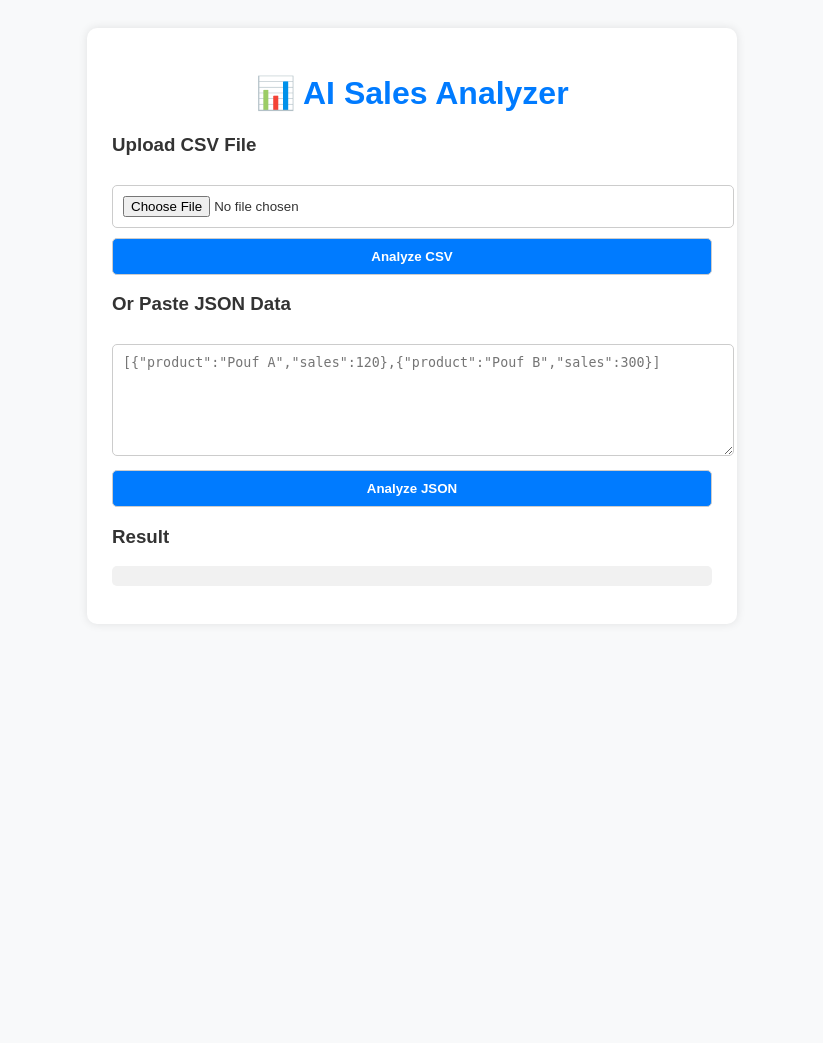
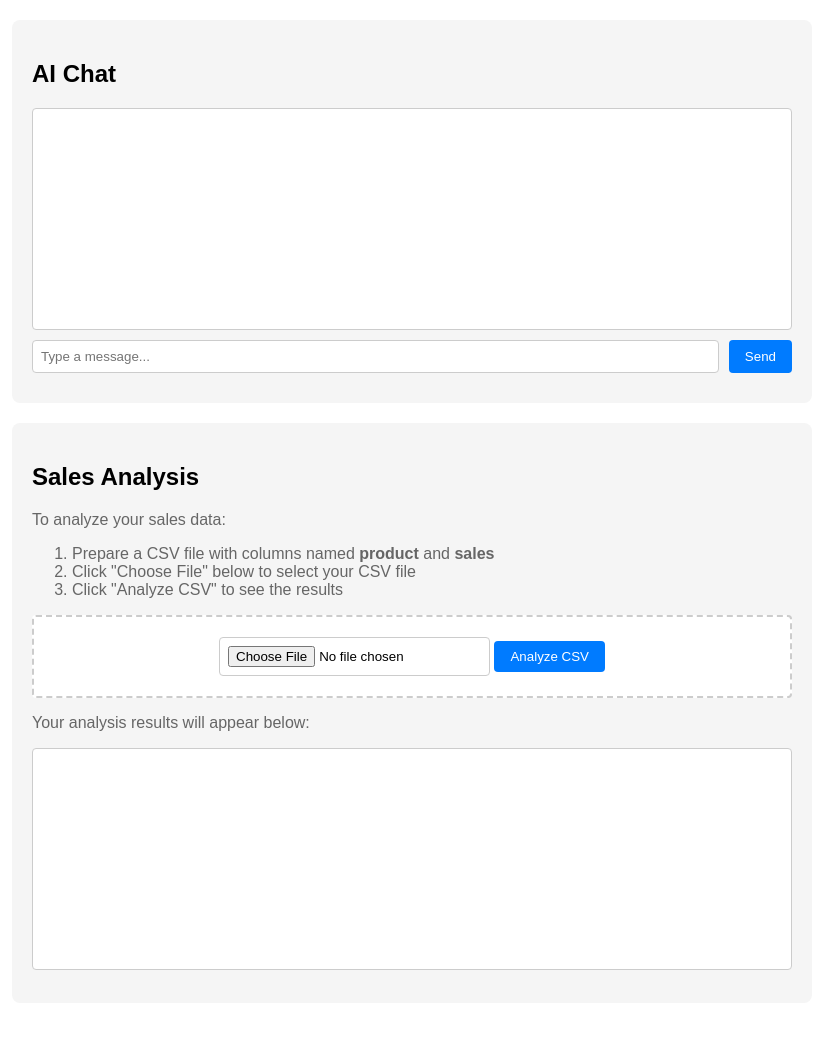
Before and after one commit to yocho1/ai-sales-chatbot, a Flask app: page / in a window 1280 px wide. Shown: the whole page, without its empty margins (228-1051 px from the left). Before the commit the page ends 543 px from the top, so only its background shows below. Run offline with Flask 3, Linux system fonts and the light colour scheme.

Commit message:
Add chat/analyze endpoints, improve frontend upload UI and JSON serialization

```diff
--- a/app.py
+++ b/app.py
@@ -67,14 +67,37 @@
     except Exception as e:
         ai_insight = f"❌ AI Insight generation failed: {e}"
 
+    # Convert numpy / pandas scalar types to native Python types so jsonify can serialize them
+    def to_native(val):
+        try:
+            if isinstance(val, (np.integer,)):
+                return int(val)
+            if isinstance(val, (np.floating,)):
+                return float(val)
+            if hasattr(val, 'item'):
+                return val.item()
+        except Exception:
+            pass
+        return val
+
+    total_sales_native = to_native(total_sales)
+    avg_sales_native = to_native(round(avg_sales, 2))
+    median_sales_native = to_native(round(median_sales, 2))
+    std_sales_native = to_native(round(std_sales, 2))
+
+    highest_sale_product = str(highest_sale['product'])
+    lowest_sale_product = str(lowest_sale['product'])
+    highest_sale_sales = to_native(highest_sale['sales'])
+    lowest_sale_sales = to_native(lowest_sale['sales'])
+
     return {
-        "total_sales": total_sales,
-        "average_sales": round(avg_sales, 2),
-        "median_sales": round(median_sales, 2),
-        "std_sales": round(std_sales, 2),
-        "highest_sale": {"product": highest_sale['product'], "sales": highest_sale['sales']},
-        "lowest_sale": {"product": lowest_sale['product'], "sales": lowest_sale['sales']},
-        "trend": trend,
+        "total_sales": total_sales_native,
+        "average_sales": avg_sales_native,
+        "median_sales": median_sales_native,
+        "std_sales": std_sales_native,
+        "highest_sale": {"product": highest_sale_product, "sales": highest_sale_sales},
+        "lowest_sale": {"product": lowest_sale_product, "sales": lowest_sale_sales},
+        "trend": str(trend),
         "ai_insight": ai_insight
     }
 
@@ -84,39 +107,58 @@
 def index():
     return render_template("index.html")  # Your chat HTML
 
-@app.route("/analyze", methods=["POST"])
-def sales_route():  # unique function name
+@app.route("/chat", methods=["POST"])
+def chat():
     try:
-        if "file" in request.files:
-            data = pd.read_csv(request.files["file"])
-        else:
-            json_data = request.get_json()
-            if not json_data:
-                return jsonify({"error": "No file or JSON data provided."})
-            data = pd.DataFrame(json_data)
+        data = request.get_json()
+        if not data or 'message' not in data:
+            return jsonify({"error": "No message provided"}), 400
+
+        user_message = str(data['message'])
+
+        # Build a prompt for the AI model. You can expand this to include
+        # conversation history or system instructions.
+        prompt = f"User: {user_message}\nAssistant:"
+
+        try:
+            response = client.models.generate_content(
+                model="models/gemini-pro-latest",
+                contents=prompt
+            )
+            ai_reply = getattr(response, 'text', None) or str(response)
+        except Exception as e:
+            # If the AI call fails, fall back to a friendly message
+            ai_reply = f"(AI generation failed) {e}"
+
+        return jsonify({"response": ai_reply})
+    except Exception as e:
+        return jsonify({"error": str(e)}), 500
+
+@app.route("/analyze", methods=["GET", "POST"])
+def analyze():
+    if request.method == "GET":
+        return render_template("analyze.html")  # Create this template or use index.html
+
+    try:
+        if "file" not in request.files:
+            return jsonify({"error": "No file uploaded"}), 400
+
+        file = request.files["file"]
+        if file.filename == '':
+            return jsonify({"error": "No file selected"}), 400
+
+        if not file.filename.endswith('.csv'):
+            return jsonify({"error": "Only CSV files are allowed"}), 400
+
+        data = pd.read_csv(file)
 
         result = analyze_sales_df(data)
         return jsonify(result)
-
-    except Exception as e:
-        return jsonify({"error": str(e)})
-
-@app.route("/chat", methods=["POST"])
-def chat():
-    try:
-        user_message = request.json.get("message", "")
-        if not user_message:
-            return jsonify({"error": "No message provided."})
-
-        response = client.models.generate_content(
-            model="models/gemini-pro-latest",
-            contents=user_message
-        )
-        return jsonify({"reply": response.text})
     except Exception as e:
         return jsonify({"error": str(e)})
 
 
 
+
 if __name__ == "__main__":
     app.run(debug=True)
--- a/templates/index.html
+++ b/templates/index.html
@@ -2,111 +2,194 @@
 <html lang="en">
   <head>
     <meta charset="UTF-8" />
-    <meta name="viewport" content="width=device-width, initial-scale=1.0" />
-    <title>AI Sales Analyzer</title>
+    <title>AI Chat & Sales Analyzer</title>
     <style>
       body {
         font-family: Arial, sans-serif;
-        background: #f8f9fa;
-        color: #333;
+        margin: 20px;
+        max-width: 800px;
+        margin: 0 auto;
         padding: 20px;
       }
-      .container {
-        max-width: 600px;
-        margin: auto;
+      .section {
+        background: #f5f5f5;
+        padding: 20px;
+        border-radius: 8px;
+        margin-bottom: 20px;
+      }
+      #chat-box {
+        border: 1px solid #ccc;
+        padding: 10px;
+        height: 200px;
+        overflow-y: auto;
+        margin-bottom: 10px;
         background: white;
-        padding: 25px;
-        border-radius: 10px;
-        box-shadow: 0 0 10px rgba(0, 0, 0, 0.1);
+        border-radius: 4px;
       }
-      h1 {
-        text-align: center;
-        color: #007bff;
+      .user {
+        color: blue;
+        margin: 5px 0;
       }
-      input,
-      button,
-      textarea {
-        width: 100%;
-        margin-top: 10px;
+      .ai {
+        color: green;
+        margin: 5px 0;
+      }
+      #analysis-result {
+        border: 1px solid #ccc;
         padding: 10px;
-        border-radius: 5px;
+        height: 200px;
+        overflow-y: auto;
+        white-space: pre-wrap;
+        background: white;
+        border-radius: 4px;
+      }
+      .input-group {
+        margin: 10px 0;
+        display: flex;
+        gap: 10px;
+      }
+      input[type='text'],
+      input[type='file'] {
+        padding: 8px;
         border: 1px solid #ccc;
+        border-radius: 4px;
+        flex-grow: 1;
       }
       button {
-        background-color: #007bff;
+        background: #007bff;
         color: white;
+        border: none;
+        padding: 8px 16px;
+        border-radius: 4px;
         cursor: pointer;
-        font-weight: bold;
       }
       button:hover {
-        background-color: #0056b3;
+        background: #0056b3;
       }
-      pre {
-        background: #f1f1f1;
-        padding: 10px;
-        border-radius: 5px;
-        margin-top: 15px;
-        max-height: 300px;
-        overflow-y: auto;
+      .upload-section {
+        border: 2px dashed #ccc;
+        padding: 20px;
+        text-align: center;
+        background: white;
+        border-radius: 4px;
+        margin: 10px 0;
+      }
+      .instructions {
+        color: #666;
+        margin: 10px 0;
       }
     </style>
   </head>
   <body>
-    <div class="container">
-      <h1>📊 AI Sales Analyzer</h1>
+    <div class="section">
+      <h2>AI Chat</h2>
+      <div id="chat-box"></div>
+      <div class="input-group">
+        <input type="text" id="user-message" placeholder="Type a message..." />
+        <button onclick="sendMessage()">Send</button>
+      </div>
+    </div>
 
-      <h3>Upload CSV File</h3>
-      <input type="file" id="csvFile" accept=".csv" />
-      <button onclick="uploadCSV()">Analyze CSV</button>
+    <div class="section">
+      <h2>Sales Analysis</h2>
+      <div class="instructions">
+        <p>To analyze your sales data:</p>
+        <ol>
+          <li>
+            Prepare a CSV file with columns named <strong>product</strong> and
+            <strong>sales</strong>
+          </li>
+          <li>Click "Choose File" below to select your CSV file</li>
+          <li>Click "Analyze CSV" to see the results</li>
+        </ol>
+      </div>
 
-      <h3>Or Paste JSON Data</h3>
-      <textarea
-        id="jsonData"
-        rows="6"
-        placeholder='[{"product":"Pouf A","sales":120},{"product":"Pouf B","sales":300}]'
-      ></textarea>
-      <button onclick="analyzeJSON()">Analyze JSON</button>
+      <div class="upload-section">
+        <input type="file" id="csv-file" accept=".csv" />
+        <button onclick="analyzeSales()">Analyze CSV</button>
+      </div>
 
-      <h3>Result</h3>
-      <pre id="result"></pre>
+      <div class="instructions">
+        <p>Your analysis results will appear below:</p>
+      </div>
+      <pre id="analysis-result"></pre>
     </div>
 
     <script>
-      async function uploadCSV() {
-        const file = document.getElementById('csvFile').files[0]
-        if (!file) return alert('Please select a CSV file.')
+      const chatBox = document.getElementById('chat-box')
+
+      function appendMessage(sender, text) {
+        const msg = document.createElement('div')
+        msg.className = sender
+        msg.textContent = `${sender.toUpperCase()}: ${text}`
+        chatBox.appendChild(msg)
+        chatBox.scrollTop = chatBox.scrollHeight
+      }
+
+      async function sendMessage() {
+        const input = document.getElementById('user-message')
+        const message = input.value.trim()
+        if (!message) return
+        appendMessage('user', message)
+        input.value = ''
+
+        try {
+          const res = await fetch('/chat', {
+            method: 'POST',
+            headers: { 'Content-Type': 'application/json' },
+            body: JSON.stringify({ message }),
+          })
+          const data = await res.json()
+          appendMessage('ai', data.response || data.error)
+        } catch (err) {
+          console.error('Chat error:', err)
+          appendMessage(
+            'ai',
+            'Error: ' +
+              (err.message || 'Could not connect to server. Please try again.')
+          )
+        }
+      }
+
+      async function analyzeSales() {
+        const fileInput = document.getElementById('csv-file')
+        const resultDiv = document.getElementById('analysis-result')
+
+        if (!fileInput.files.length) {
+          alert('Please select a CSV file first.')
+          return
+        }
+
+        const file = fileInput.files[0]
+        if (!file.name.endsWith('.csv')) {
+          alert('Please select a CSV file (must end with .csv)')
+          return
+        }
 
         const formData = new FormData()
         formData.append('file', file)
 
-        const response = await fetch('/analyze', {
-          method: 'POST',
-          body: formData,
-        })
-        const data = await response.json()
-        document.getElementById('result').textContent = JSON.stringify(
-          data,
-          null,
-          2
-        )
-      }
+        resultDiv.textContent = 'Analyzing file...'
 
-      async function analyzeJSON() {
-        const jsonData = document.getElementById('jsonData').value
         try {
-          const response = await fetch('/analyze', {
+          const res = await fetch('/analyze', {
             method: 'POST',
-            headers: { 'Content-Type': 'application/json' },
-            body: jsonData,
+            body: formData,
           })
-          const data = await response.json()
-          document.getElementById('result').textContent = JSON.stringify(
-            data,
-            null,
-            2
-          )
-        } catch (e) {
-          document.getElementById('result').textContent = 'Error: ' + e.message
+
+          if (!res.ok) {
+            const errorData = await res.json()
+            throw new Error(errorData.error || 'Server error')
+          }
+
+          const data = await res.json()
+          resultDiv.textContent = JSON.stringify(data, null, 2)
+        } catch (err) {
+          console.error('Analysis error:', err)
+          resultDiv.textContent =
+            'Error: ' +
+            (err.message ||
+              'Could not analyze file. Please check the file format and try again.')
         }
       }
     </script>
--- /dev/null
+++ b/test.csv
@@ -0,0 +1,4 @@
+product,sales
+A,10
+B,20
+C,5
```
